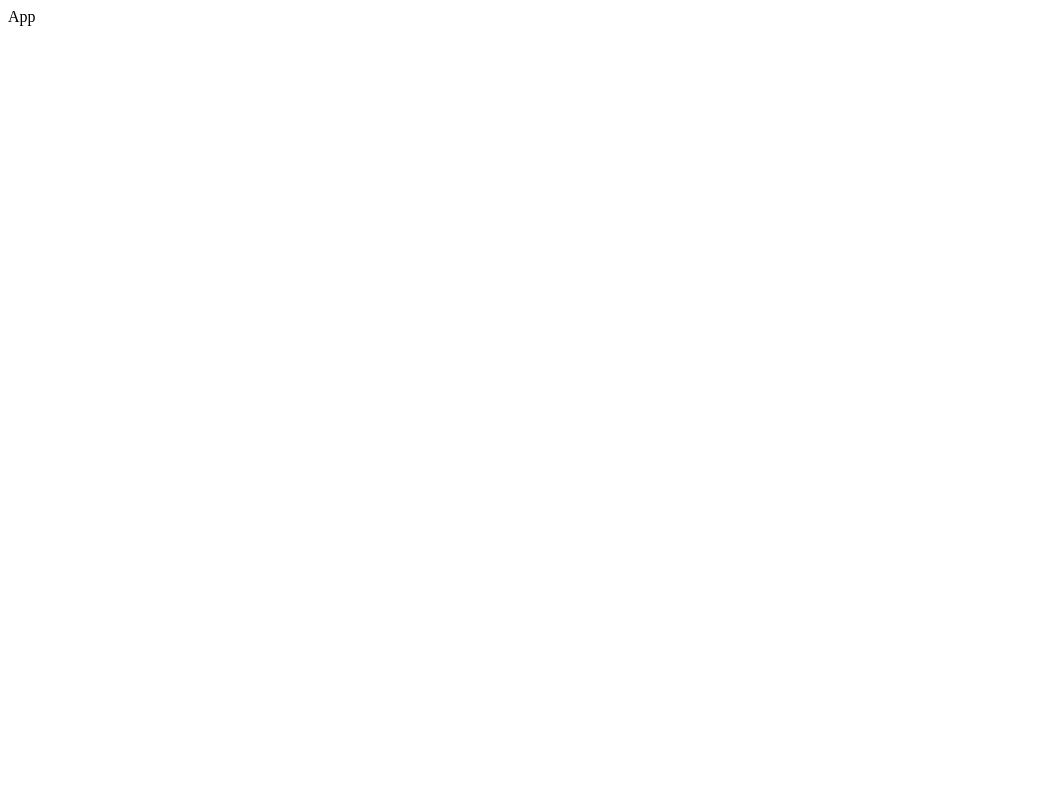
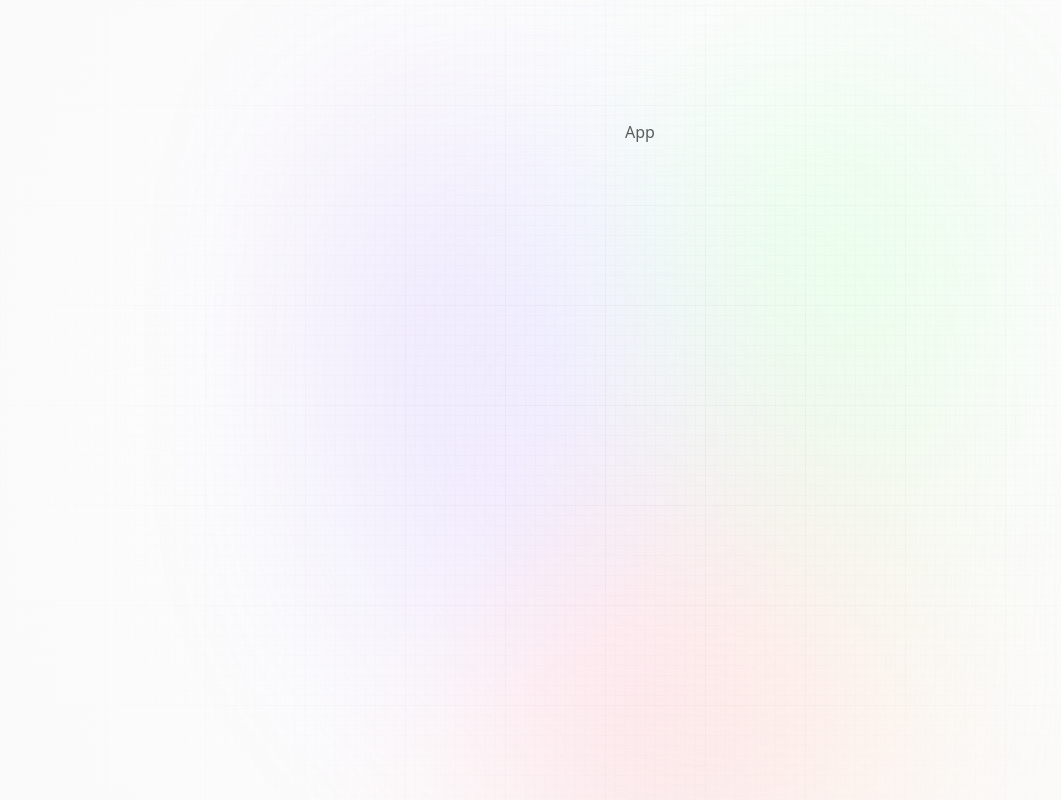
Before and after one commit to michael-ono/AI-summarizer, a React (Vite) app: page / in a window 1280 px wide. Shown: the whole page, without its empty margins (0-1061 px from the left). Built offline with nearby package versions, Linux system fonts and the light colour scheme; a web font is replaced by a local one.

Commit message:
add gradient

```diff
--- a/index.html
+++ b/index.html
@@ -2,7 +2,7 @@
 <html lang="en">
   <head>
     <meta charset="UTF-8" />
-    <link rel="icon" type="image/svg+xml" href="" />
+    <link rel="icon" type="image/svg+xml" href="/favicon" />
     <meta name="viewport" content="width=device-width, initial-scale=1.0" />
     <title>AI-summarizer</title>
     <!-- satoshi font family -->
--- a/src/App.jsx
+++ b/src/App.jsx
@@ -1,7 +1,15 @@
+import Hero from './components/Hero';
+import Demo from './components/Demo';
+import "./App.css";
 
 const App = () => {
     return (
-        <div>App</div>
+        <main>
+            <div className='main'>
+                <div className='gradient' />
+               App
+            </div>
+        </main>
     )
 }
 
--- /dev/null
+++ b/src/components/Demo.jsx
@@ -0,0 +1,8 @@
+
+const Demo = () => {
+  return (
+    <div>Demo</div>
+  )
+}
+
+export default Demo;
--- /dev/null
+++ b/src/components/Hero.jsx
@@ -0,0 +1,8 @@
+
+const Hero = () => {
+  return (
+    <div>Hero</div>
+  )
+}
+
+export default Hero;
```
